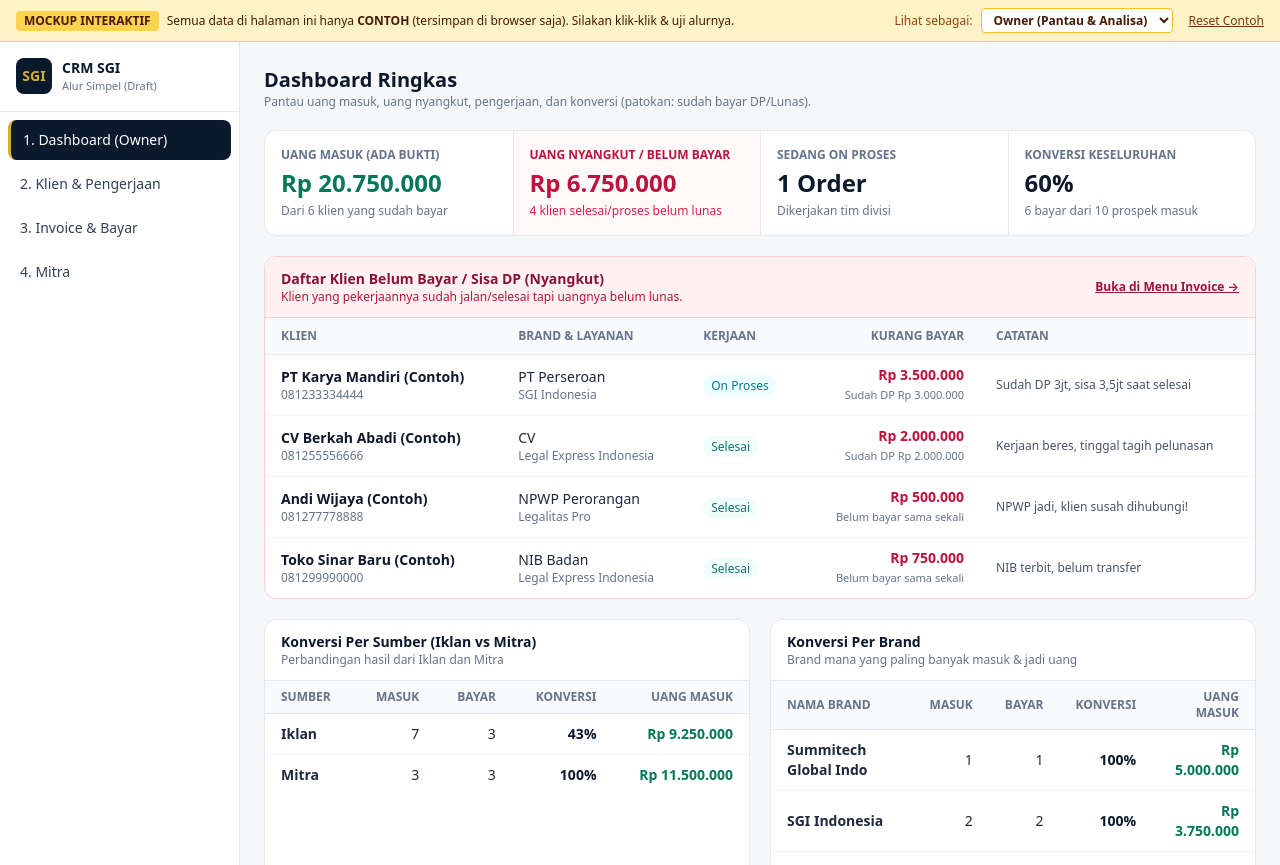
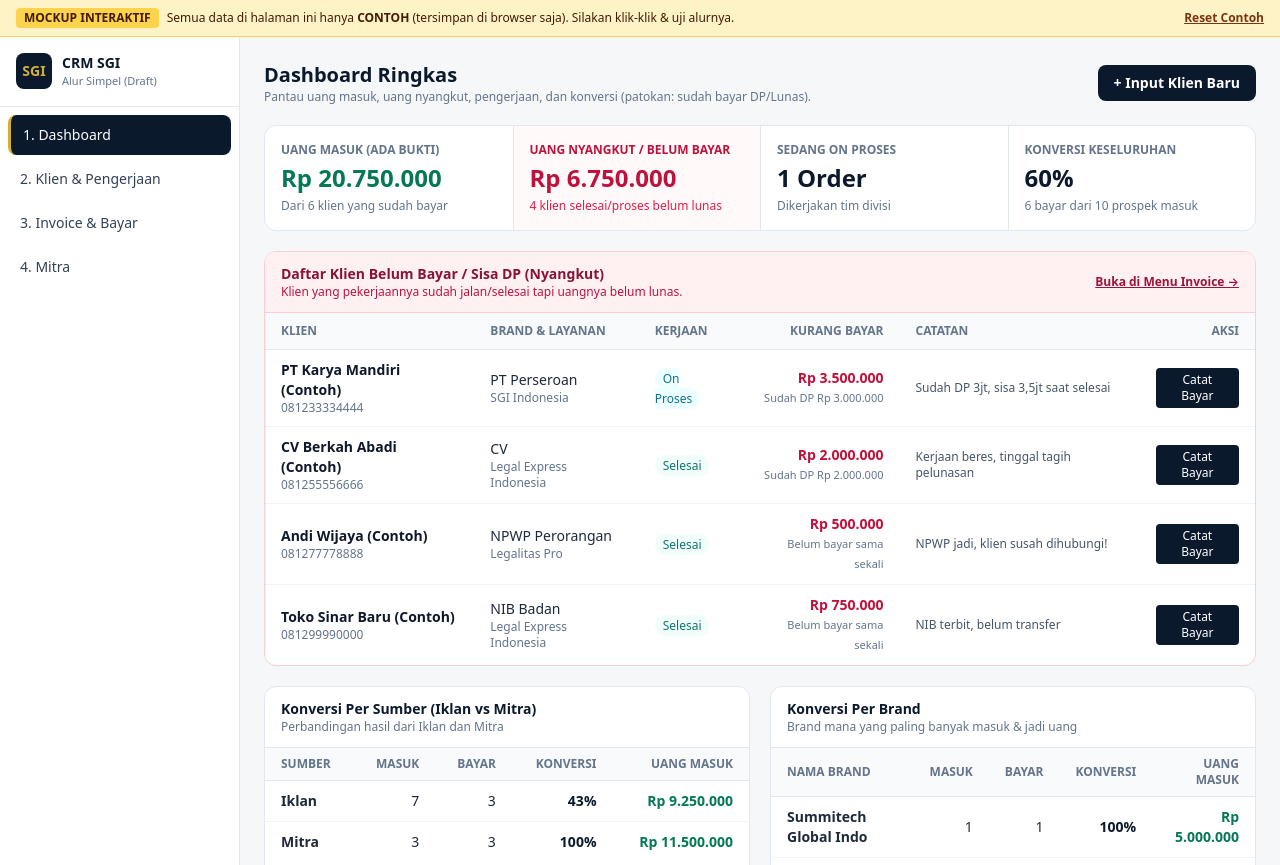
Before and after one commit to mycoretax-rgb/sgi-crm-mockup, a plain HTML site: page index.html in a window 1280 px wide. Shown: the top 865 px of the page. Drawn offline with nearby package versions, Linux system fonts and the light colour scheme.

Commit message:
chore: akses satu pintu tanpa pemisah role Owner/Admin

```diff
--- a/index.html
+++ b/index.html
@@ -41,12 +41,7 @@
       <span>Semua data di halaman ini hanya <strong>CONTOH</strong> (tersimpan di browser saja). Silakan klik-klik &amp; uji alurnya.</span>
     </div>
     <div class="flex items-center gap-2">
-      <span class="text-amber-800">Lihat sebagai:</span>
-      <select id="roleSwitch" onchange="setRole(this.value)" class="bg-white border border-amber-400 rounded px-2 py-0.5 font-semibold text-xs">
-        <option value="owner">Owner (Pantau &amp; Analisa)</option>
-        <option value="admin">Admin (Input &amp; Tagih)</option>
-      </select>
-      <button onclick="resetDemo()" class="underline text-amber-900 hover:text-black ml-2">Reset Contoh</button>
+      <button onclick="resetDemo()" class="underline text-amber-900 hover:text-black font-semibold">Reset Contoh</button>
     </div>
   </div>
 
@@ -262,7 +257,7 @@
   </div>
 
 <script>
-const STORAGE_KEY = 'sgi_crm_mockup_v3_r3';
+const STORAGE_KEY = 'sgi_crm_mockup_v3_r4';
 
 const BRANDS = [
   'Summitech Global Indo',
@@ -274,7 +269,6 @@ const BRANDS = [
 ];
 
 const DEFAULT_DATA = {
-  role: 'owner',
   tab: 'dashboard',
   mitras: [
     { id: 'MTR-01', name: 'Budi Santoso (Konsultan)', brand: 'SGI Indonesia', phone: '08129000111' },
@@ -318,13 +312,6 @@ function resetDemo() {
   showToast('Data contoh dikembalikan ke awal');
 }
 
-function setRole(r) {
-  state.role = r;
-  saveState();
-  render();
-  showToast('Mode tampilan: ' + (r === 'owner' ? 'Owner (Pantau)' : 'Admin (Input & Tagih)'));
-}
-
 function switchTab(t) {
   state.tab = t;
   saveState();
@@ -357,12 +344,11 @@ function showToast(msg) {
 
 function renderNav() {
   const items = [
-    { id: 'dashboard', label: '1. Dashboard (Owner)' },
+    { id: 'dashboard', label: '1. Dashboard' },
     { id: 'clients', label: '2. Klien & Pengerjaan' },
     { id: 'invoices', label: '3. Invoice & Bayar' },
     { id: 'mitra', label: '4. Mitra' },
   ];
-  document.getElementById('roleSwitch').value = state.role;
   document.getElementById('desktopNav').innerHTML = items.map(it => `
     <button onclick="switchTab('${it.id}')" class="w-full text-left px-3 py-2.5 rounded-lg text-sm font-medium transition ${state.tab === it.id ? 'nav-active' : 'text-slate-700 hover:bg-slate-100'}">
       ${it.label}
@@ -417,7 +403,7 @@ function renderDashboard() {
         <h1 class="text-xl font-bold text-[#0B192C]">Dashboard Ringkas</h1>
         <p class="text-xs text-slate-500">Pantau uang masuk, uang nyangkut, pengerjaan, dan konversi (patokan: sudah bayar DP/Lunas).</p>
       </div>
-      ${state.role === 'admin' ? `<button onclick="openClientModal()" class="px-4 py-2 rounded-lg bg-[#0B192C] text-white text-sm font-semibold hover:opacity-95">+ Input Klien Baru</button>` : ''}
+      <button onclick="openClientModal()" class="px-4 py-2 rounded-lg bg-[#0B192C] text-white text-sm font-semibold hover:opacity-95">+ Input Klien Baru</button>
     </div>
 
     <!-- 4 KPI Utama -->
@@ -462,7 +448,7 @@ function renderDashboard() {
               <th class="px-4 py-2.5">Kerjaan</th>
               <th class="px-4 py-2.5 text-right">Kurang Bayar</th>
               <th class="px-4 py-2.5">Catatan</th>
-              ${state.role === 'admin' ? '<th class="px-4 py-2.5 text-right">Aksi</th>' : ''}
+              <th class="px-4 py-2.5 text-right">Aksi</th>
             </tr>
           </thead>
           <tbody class="divide-y divide-slate-100">
@@ -473,7 +459,7 @@ function renderDashboard() {
                 <td class="px-4 py-2.5"><span class="px-2 py-0.5 rounded-full text-xs font-medium ${c.workStatus === 'Selesai' ? 'bg-teal-50 text-teal-700' : 'bg-cyan-50 text-cyan-700'}">${c.workStatus}</span></td>
                 <td class="px-4 py-2.5 text-right font-bold text-rose-700 tabular">${fmtRp(c.price - c.paid)}<div class="text-[11px] font-normal text-slate-500">${c.paid > 0 ? 'Sudah DP ' + fmtRp(c.paid) : 'Belum bayar sama sekali'}</div></td>
                 <td class="px-4 py-2.5 text-xs text-slate-600">${c.notes || '-'}</td>
-                ${state.role === 'admin' ? `<td class="px-4 py-2.5 text-right"><button onclick="openPayModal('${c.id}')" class="px-2.5 py-1 rounded bg-[#0B192C] text-white text-xs font-medium">Catat Bayar</button></td>` : ''}
+                <td class="px-4 py-2.5 text-right"><button onclick="openPayModal('${c.id}')" class="px-2.5 py-1 rounded bg-[#0B192C] text-white text-xs font-medium">Catat Bayar</button></td>
               </tr>
             `).join('')}
           </tbody>
@@ -581,7 +567,7 @@ function renderDashboard() {
 function renderClients() {
   const statuses = ['Semua', 'Prospek', 'On Proses', 'Selesai', 'Batal'];
   const list = state.clients.filter(c => clientFilter === 'Semua' || c.workStatus === clientFilter);
-  const canWrite = state.role === 'admin';
+  const canWrite = true;
 
   return `
     <div class="flex flex-wrap items-center justify-between gap-3">
@@ -659,7 +645,7 @@ function renderInvoices() {
     if (invoiceFilter === 'Lunas') return ps === 'Lunas';
     return true;
   });
-  const canWrite = state.role === 'admin';
+  const canWrite = true;
 
   return `
     <div class="flex flex-wrap items-center justify-between gap-3">
@@ -719,7 +705,7 @@ function renderInvoices() {
 }
 
 function renderMitra() {
-  const canWrite = state.role === 'admin';
+  const canWrite = true;
   return `
     <div class="flex flex-wrap items-center justify-between gap-3">
       <div>
```
